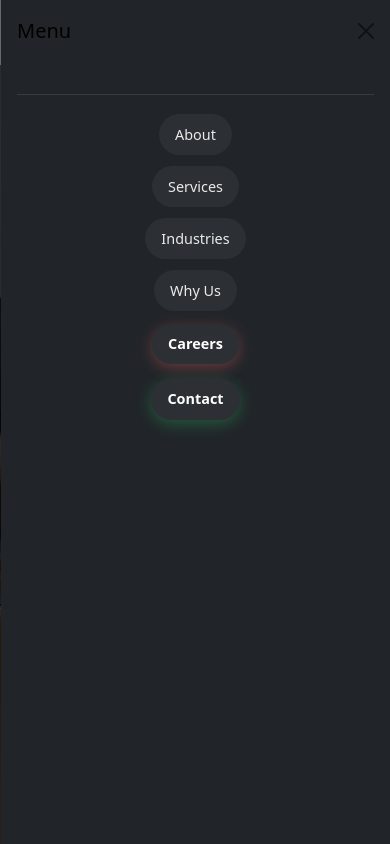
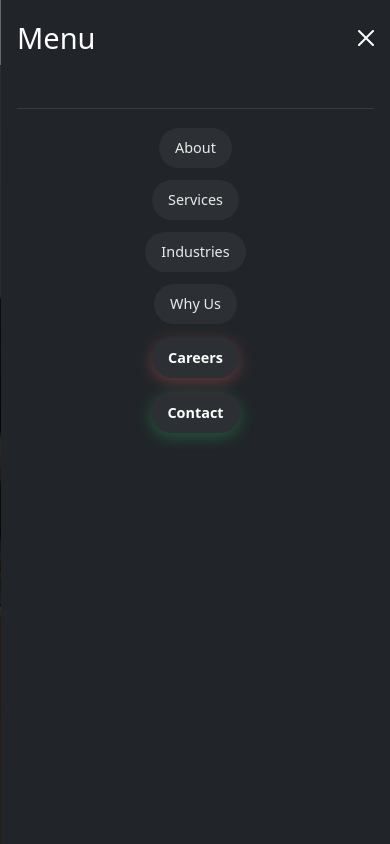
Before and after one commit to rbalaji4619/web, a React (Create React App) app: page / in a window 390 px wide. Both pictures are taken after a click on the button 351 px from the left and 32 px from the top of the page. Shown: the top 844 px of the page. Built offline with nearby package versions, Linux system fonts and the light colour scheme; some icons are missing.

Commit message:
navbar correction

```diff
--- a/src/components/Navbar.js
+++ b/src/components/Navbar.js
@@ -120,8 +120,8 @@ const Navigation = () => {
           placement="end"
           className="bg-dark custom-offcanvas d-lg-none"
         >
-          <Offcanvas.Header closeButton>
-            <Offcanvas.Title id="offcanvasNavbarLabel">Menu</Offcanvas.Title>
+          <Offcanvas.Header className="text-white" closeButton>
+            <Offcanvas.Title id="offcanvasNavbarLabel" className="text-white" style={{fontSize:'29px'}}>Menu</Offcanvas.Title>
           </Offcanvas.Header>
           <Offcanvas.Body>{navLinks}</Offcanvas.Body>
         </Navbar.Offcanvas>
--- a/src/components/Navigation.css
+++ b/src/components/Navigation.css
@@ -226,3 +226,9 @@
 .custom-offcanvas{
   color: black !important;
 }
+
+
+.offcanvas-header .btn-close {
+  filter: invert(1);
+  opacity: 1;
+}
```
